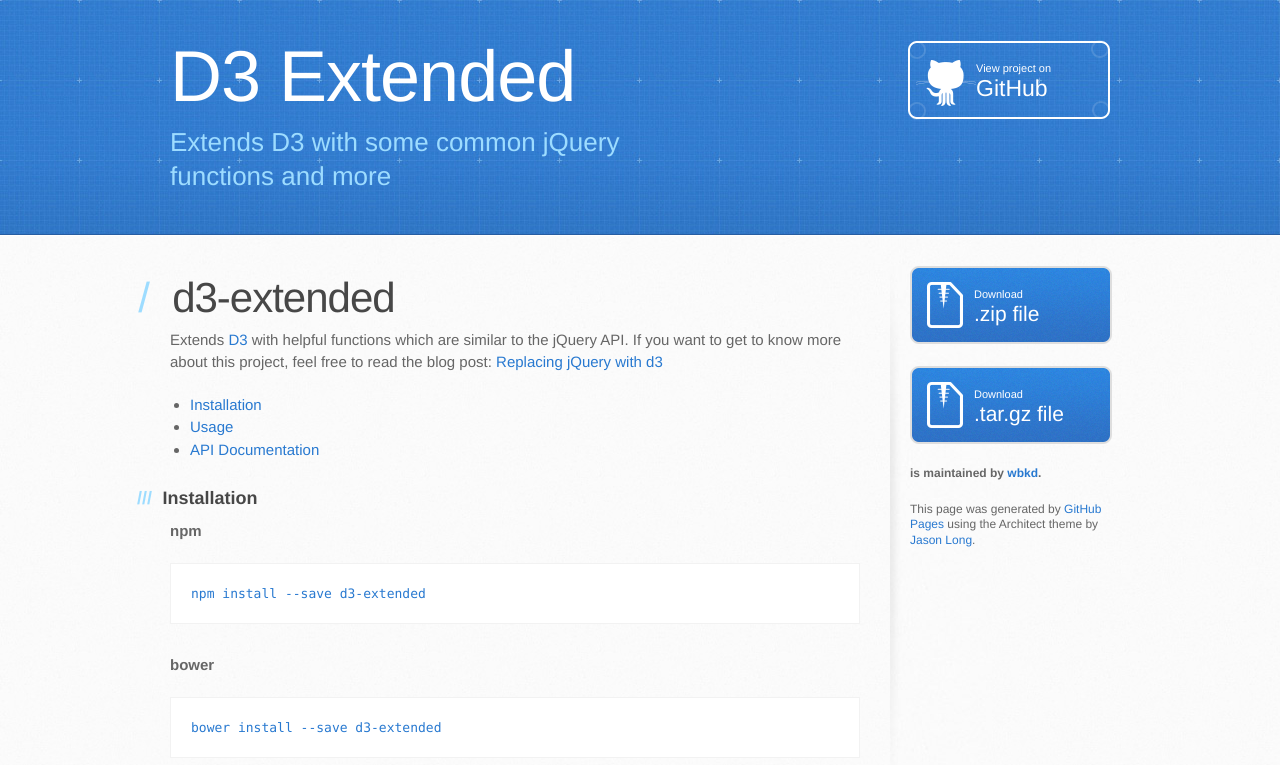
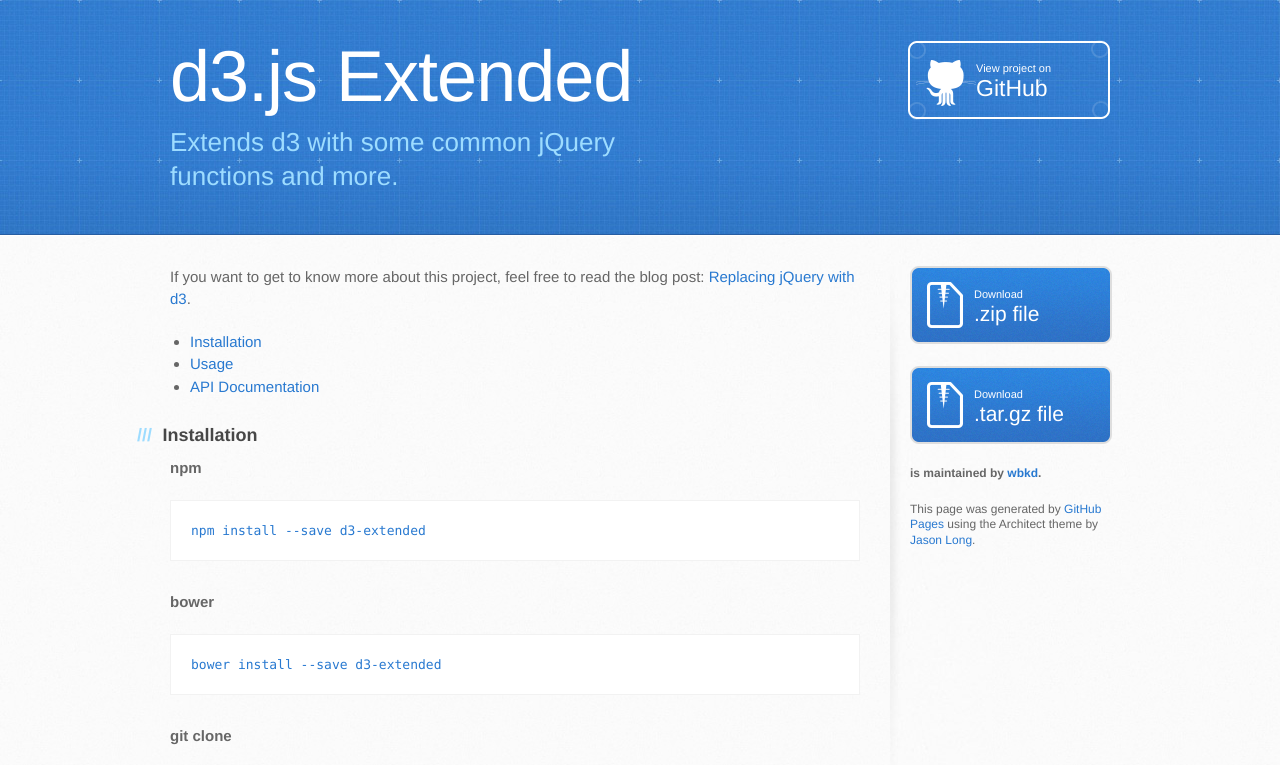
Before and after one commit to wbkd/d3-extended, a plain HTML site: page index.html in a window 1280 px wide. Shown: the top 765 px of the page. Drawn offline with Linux system fonts and the light colour scheme.

Commit message:
update index

```diff
--- a/index.html
+++ b/index.html
@@ -18,8 +18,8 @@
   <body>
     <header>
       <div class="inner">
-        <h1>D3 Extended</h1>
-        <h2>Extends D3 with some common jQuery functions and more</h2>
+        <h1>d3.js Extended</h1>
+        <h2>Extends d3 with some common jQuery functions and more.</h2>
         <a href="https://github.com/wbkd/d3-extended" class="button"><small>View project on</small> GitHub</a>
       </div>
     </header>
@@ -27,11 +27,8 @@
     <div id="content-wrapper">
       <div class="inner clearfix">
         <section id="main-content">
-          <h1>
-<a id="d3-extended" class="anchor" href="#d3-extended" aria-hidden="true"><span class="octicon octicon-link"></span></a>d3-extended</h1>
 
-<p>Extends <a href="http://www.d3js.org">D3</a> with helpful functions which are similar to the jQuery API.
-If you want to get to know more about this project, feel free to read the blog post: <a href="http://blog.webkid.io/replacing-jquery-with-d3">Replacing jQuery with d3</a></p>
+If you want to get to know more about this project, feel free to read the blog post: <a href="http://blog.webkid.io/replacing-jquery-with-d3">Replacing jQuery with d3</a>.</p>
 
 
 <ul>
```
